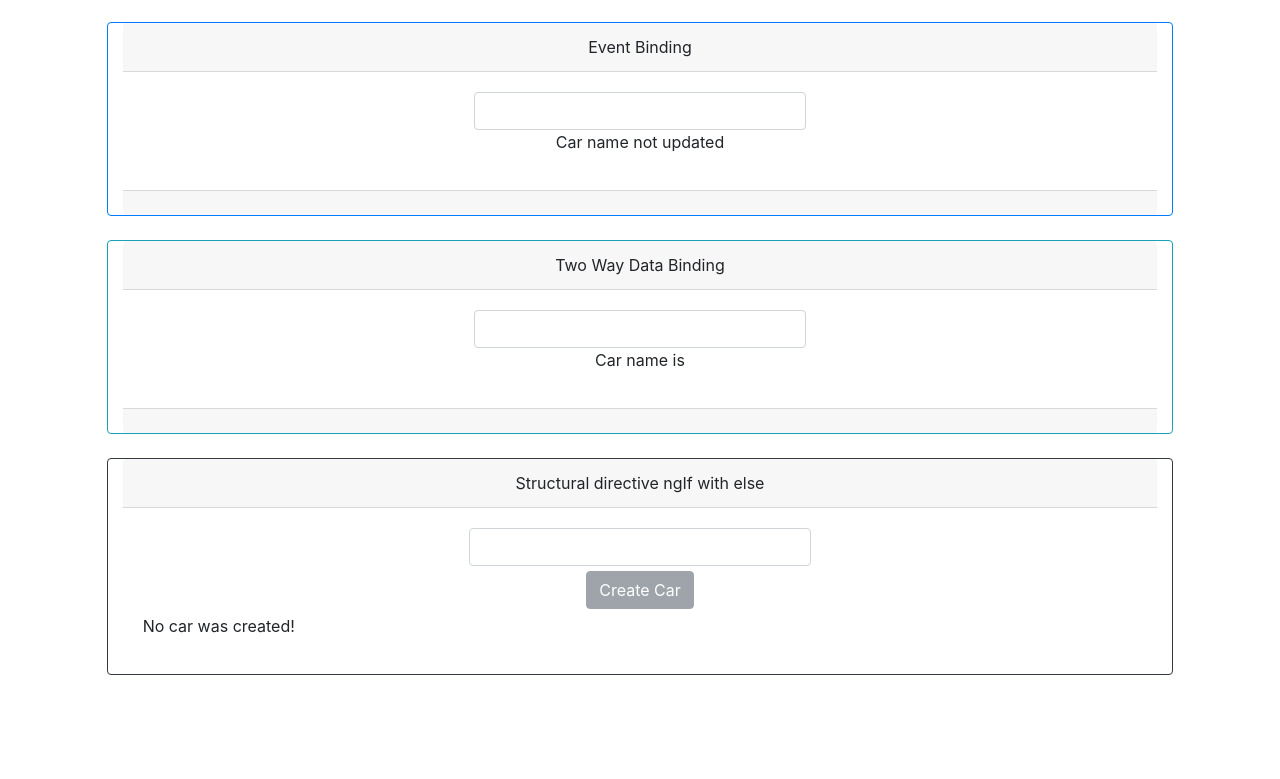
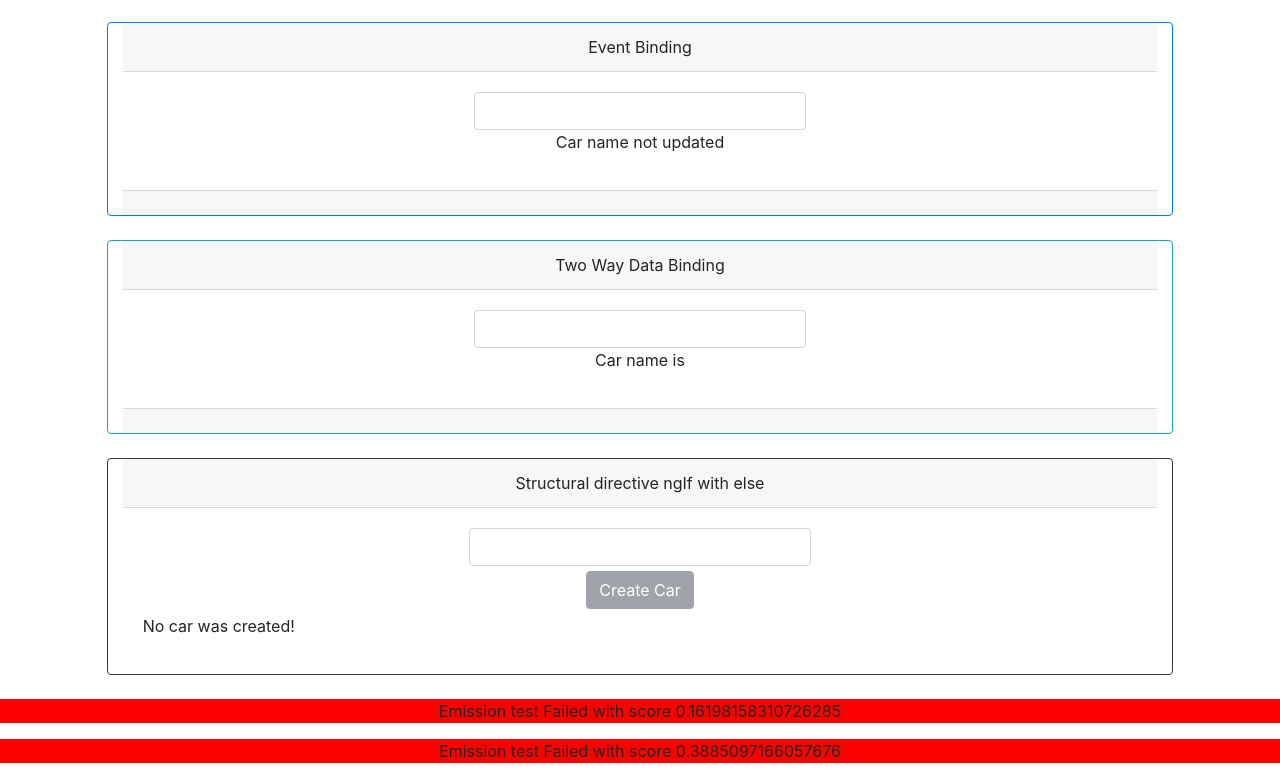
Before and after one commit to kannanParamasivam/angular-practice, an Angular app: page / in a window 1280 px wide. Shown: the part 359-1138 px from the top of the page. Before the commit the page ends 1034 px from the top, so only its background shows below. Built offline with nearby package versions, Linux system fonts and the light colour scheme.

Commit message:
conditional styling with ng style

```diff
--- a/src/app/app.module.ts
+++ b/src/app/app.module.ts
@@ -5,12 +5,16 @@ import { FormsModule } from "@angular/forms";
 import { AppComponent } from './app.component';
 import { CarsComponent } from './cars/cars.component';
 import { AngularIfElseComponent } from './angular-if-else/angular-if-else.component';
+import { NgStyleInbuiltDirectiveComponent } from './ng-style-inbuilt-directive/ng-style-inbuilt-directive.component';
+import { EmissionTestComponent } from './emission-test/emission-test.component';
 
 @NgModule({
   declarations: [
     AppComponent,
     CarsComponent,
-    AngularIfElseComponent
+    AngularIfElseComponent,
+    NgStyleInbuiltDirectiveComponent,
+    EmissionTestComponent
   ],
   imports: [
     BrowserModule,
--- a/src/app/cars/cars.component.html
+++ b/src/app/cars/cars.component.html
@@ -77,3 +77,7 @@
 <br>
 
 <app-angular-if-else></app-angular-if-else>
+
+<br>
+
+<app-ng-style-inbuilt-directive></app-ng-style-inbuilt-directive>
--- /dev/null
+++ b/src/app/emission-test/emission-test.component.html
@@ -0,0 +1 @@
+<p [ngStyle]="{backgroundColor: getColor()}">Emission test {{testResult}} with score {{testScore}}</p>
--- /dev/null
+++ b/src/app/emission-test/emission-test.component.ts
@@ -0,0 +1,26 @@
+import { Component, OnInit } from '@angular/core';
+
+@Component({
+  selector: 'app-emission-test',
+  templateUrl: './emission-test.component.html',
+  styleUrls: ['./emission-test.component.css']
+})
+export class EmissionTestComponent implements OnInit {
+
+  testScore: number = 0;
+  testPassed: boolean = false;
+  testResult: string = this.testPassed ? "Passed" : "Failed";
+
+  constructor() {
+    this.testScore = Math.random();
+    this.testPassed = this.testScore > 0.5 ? true : false;
+  }
+
+  ngOnInit() {
+  }
+
+  getColor() {
+    return this.testPassed ? "green" : "red";
+  }
+
+}
--- /dev/null
+++ b/src/app/ng-style-inbuilt-directive/ng-style-inbuilt-directive.component.html
@@ -0,0 +1,2 @@
+<app-emission-test></app-emission-test>
+<app-emission-test></app-emission-test>
--- /dev/null
+++ b/src/app/ng-style-inbuilt-directive/ng-style-inbuilt-directive.component.ts
@@ -0,0 +1,15 @@
+import { Component, OnInit } from '@angular/core';
+
+@Component({
+  selector: 'app-ng-style-inbuilt-directive',
+  templateUrl: './ng-style-inbuilt-directive.component.html',
+  styleUrls: ['./ng-style-inbuilt-directive.component.css']
+})
+export class NgStyleInbuiltDirectiveComponent implements OnInit {
+
+  constructor() { }
+
+  ngOnInit() {
+  }
+
+}
```
Also changed, not shown: src/app/emission-test/emission-test.component.css (added), src/app/ng-style-inbuilt-directive/ng-style-inbuilt-directive.component.css (added), 2 other files (tests, documents, lock files or other folders).
